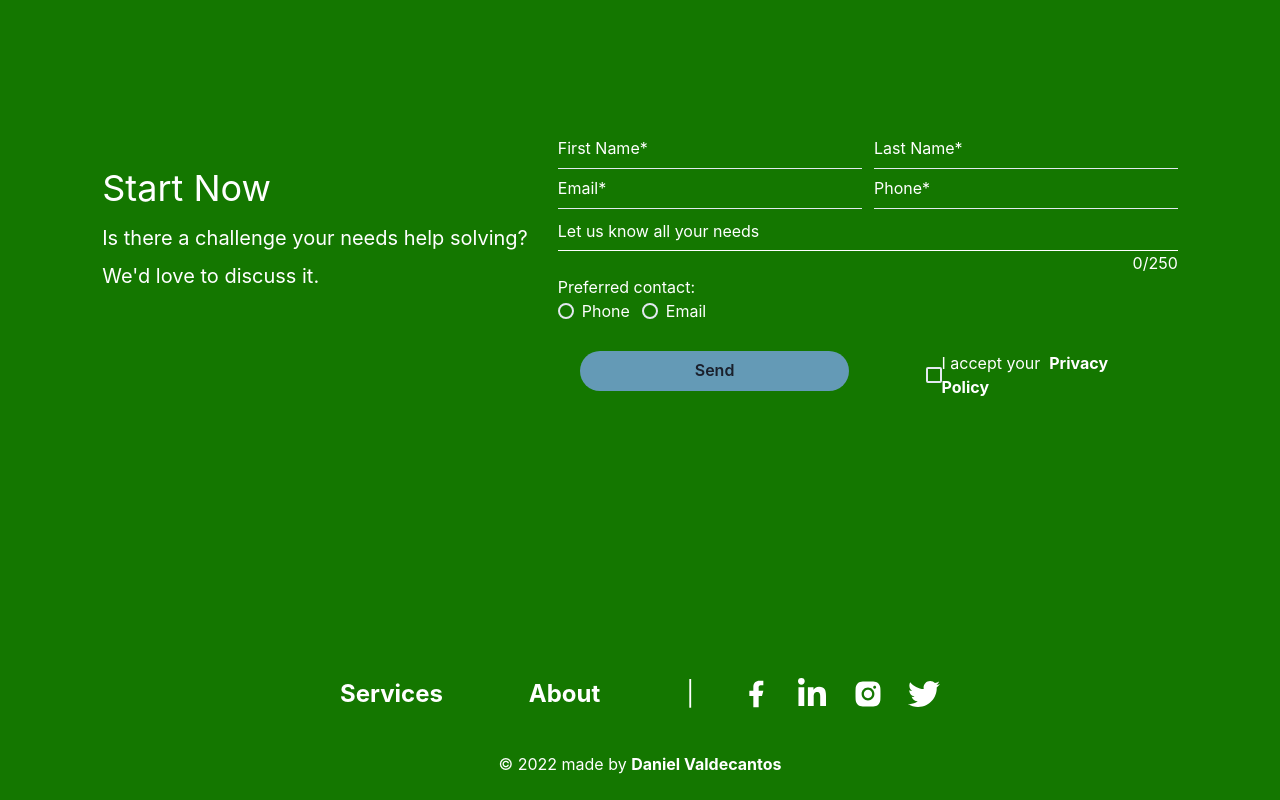
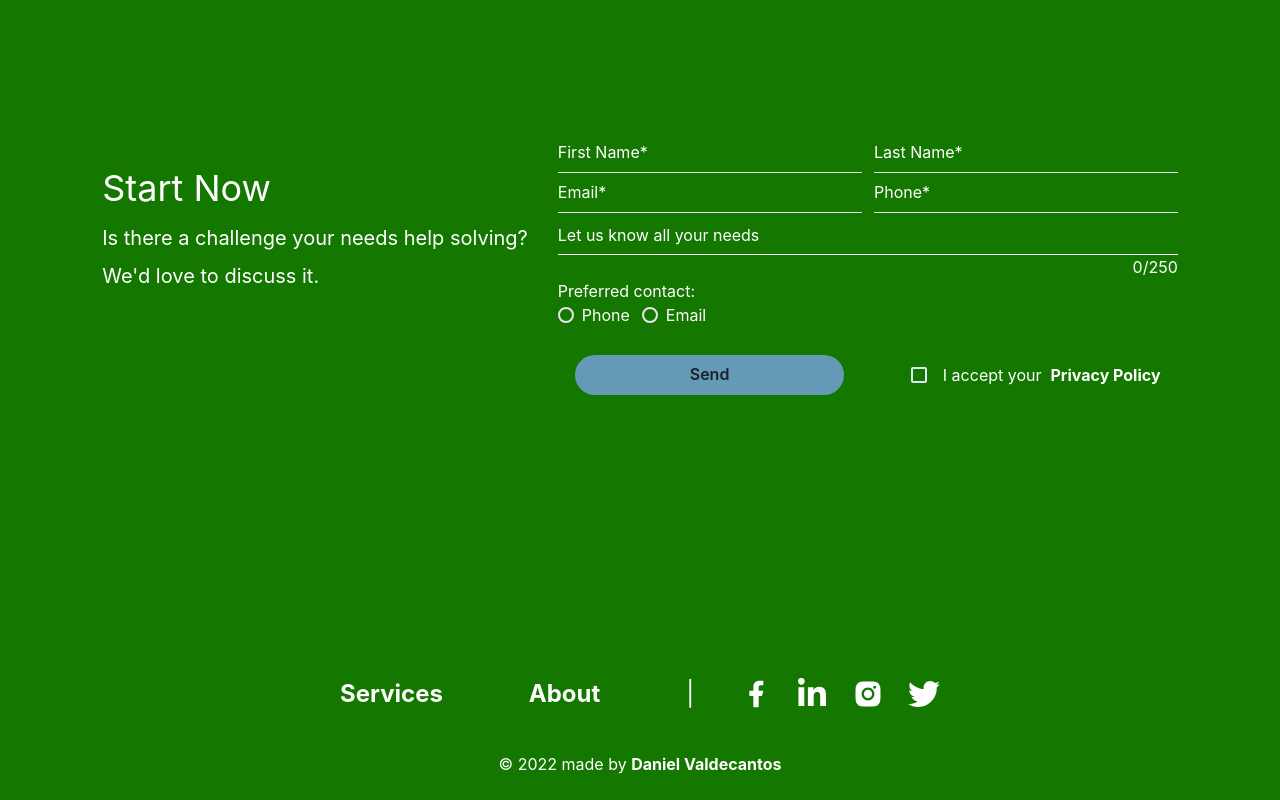
Before and after one commit to danielbuva/caregiversint, a React (Vite) app: page / in a window 1280 px wide. Shown: the part 2459-3259 px from the top of the page. Built offline with nearby package versions, Linux system fonts and the light colour scheme.

Commit message:
fix: change spacing in startnow component

```diff
--- a/src/App.css
+++ b/src/App.css
@@ -1,5 +1,4 @@
 * {
-  /* background-color: #147700; */
   color: white;
   -webkit-tap-highlight-color: rgba(255, 255, 255, 0);
   -webkit-focus-ring-color: rgba(255, 255, 255, 0);
--- a/src/components/Header.tsx
+++ b/src/components/Header.tsx
@@ -1,9 +1,9 @@
 import { Flex, HStack, Image, Text, VStack } from "@chakra-ui/react";
 import { SetStateAction, useEffect, useState } from "react";
+import { animateScroll as scroll } from "react-scroll";
 import { Divide as Hamburger } from "hamburger-react";
 import biglogo from "../assets/biglogo.png";
 import * as Scroll from "react-scroll";
-import { animateScroll as scroll } from "react-scroll";
 
 const Company = ({ setOpen, setHide }: { setOpen: React.Dispatch<SetStateAction<boolean>>; setHide: React.Dispatch<SetStateAction<boolean>> }) => {
   return (
@@ -159,7 +159,6 @@ const Header = ({
   return (
     <>
       <Flex
-        // bg="#147700"
         css={(hide && { backgroundColor: "#147700 !important" }) || (isOpen && { backgroundColor: "#147700 !important" })}
         w="100vw"
         px={3}
--- a/src/components/Intro.tsx
+++ b/src/components/Intro.tsx
@@ -1,7 +1,3 @@
-// import personleadingperson from "../../assets/personleadingperson.jpg";
-// import personshowingperson from "../../assets/personshowingperson.jpg";
-// import womensitting from "../../assets/womensitting.jpg";
-// import woman from "../../assets/woman.jpg";
 import { Text, VStack } from "@chakra-ui/react";
 
 const Intro = () => {
--- a/src/components/StartNow.tsx
+++ b/src/components/StartNow.tsx
@@ -167,8 +167,8 @@ const StartNow = ({ hide, setHide }: { hide: boolean; setHide: React.Dispatch<Se
                   <Button onClick={() => setButtonClicked(!buttonClicked)} type="submit" value="Send" w={["100%", "80%", 269, 269]} borderRadius="20" bg="#649AB6">
                     Send
                   </Button>
-                  <Flex display="flex" justify="space-between" alignItems="center" w="230px" ml="10">
-                    <Checkbox type="checkbox" id="privacy-policy" />
+                  <Flex display="flex" justify="space-between" alignItems="center" w="250px" ml="10">
+                    <Checkbox type="checkbox" id="privacy-policy" pr={3} />
                     <Text>
                       I accept your &nbsp;
                       <Text
--- a/src/image-slider.scss
+++ b/src/image-slider.scss
@@ -12,9 +12,6 @@
     .swiper-pagination {
         color: rgb(255, 255, 255);
     }
-    .swiper-pagination {
-        // padding-top: 10px;
-    }
     .swiper-pagination-bullet {
         padding: 0px 10px;
         border-radius: 4px;
```
Also changed, not shown: src/App.tsx (+2 -9 lines).
